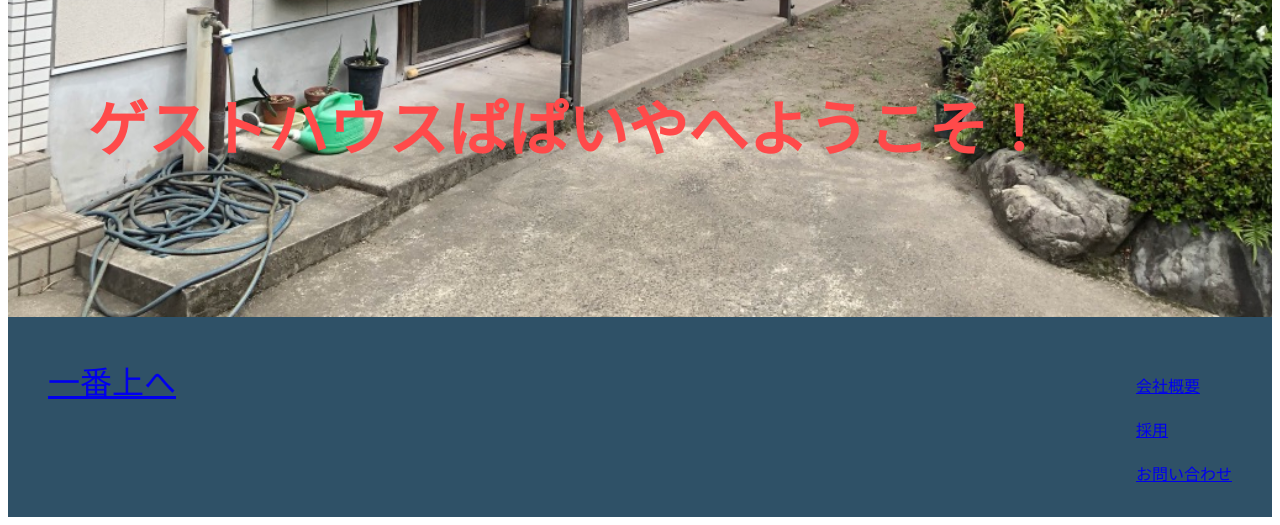
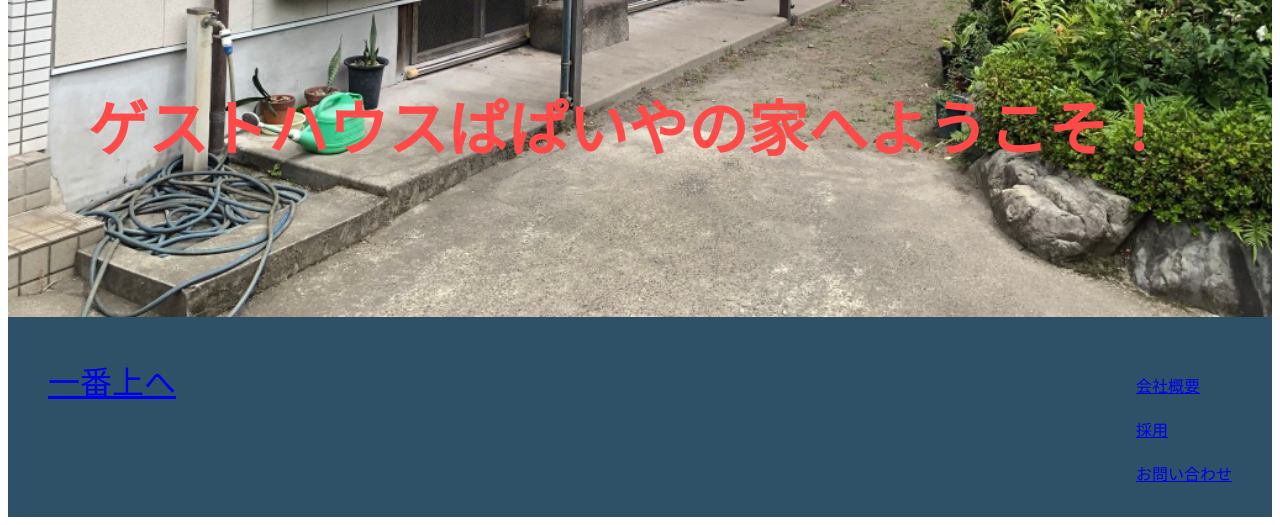
Before and after one commit to AkinariKamino/homepage, a plain HTML site: page index.html in a window 1280 px wide. Shown: the part 635-1160 px from the top of the page. Drawn offline with Linux system fonts and the light colour scheme.

Commit message:
メッセージ変更

```diff
--- a/index.html
+++ b/index.html
@@ -21,7 +21,7 @@
       <!-- <div>要素を追加し、「copy-container」というclassをつけてください -->
       <div class="copy-container">
         <h1><span>Welcome To Kagoshima.</span></h1>
-        <h2><span>ゲストハウスぱぱいやへようこそ！</span></h2>
+        <h2><span>ゲストハウスぱぱいやの家へようこそ！</span></h2>
       </div>
 
       <!-- <div>要素を追加し、「contents」というclassをつけてください -->
```
